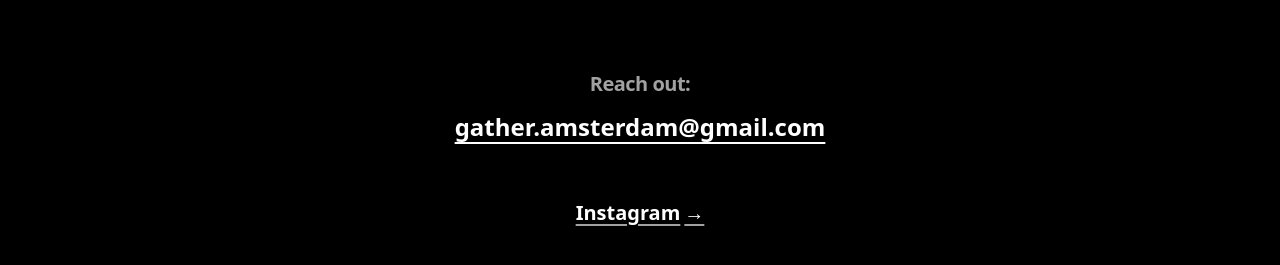
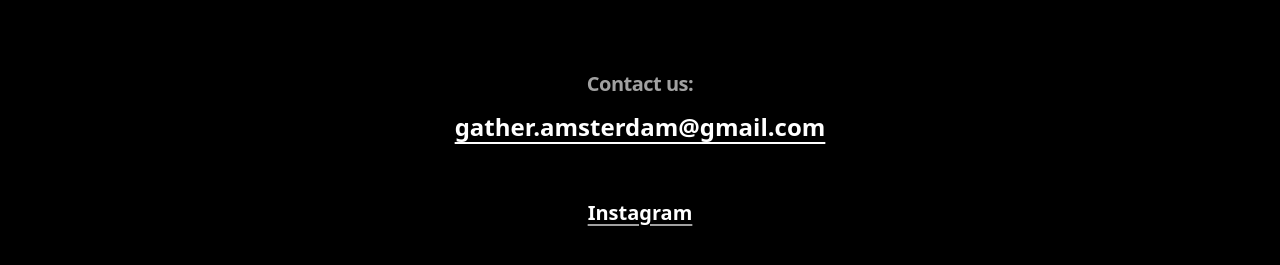
Before and after one commit to namgiang/gather, a Next.js app: page / in a window 1280 px wide. Shown: the part 1482-1747 px from the top of the page. Built offline with nearby package versions, Linux system fonts and the light colour scheme.

Commit message:
feat: update copy of the Contact

```diff
--- a/src/app/_components/Contact.tsx
+++ b/src/app/_components/Contact.tsx
@@ -9,7 +9,7 @@
       <div className="w-full max-w-[400px] mx-auto space-y-10 md:space-y-12">
         <div className="md:text-center">
           <h3 className="text-lg md:text-xl font-semibold text-neutral-400 tracking-tight">
-            Reach out:
+            Contact us:
           </h3>
           <p className="mt-3 text-xl md:text-2xl font-bold leading-snug break-words">
             <Link
@@ -28,7 +28,7 @@
             rel="noopener noreferrer"
             className="underline underline-offset-4 decoration-neutral-400 hover:decoration-[#B7C5A3] transition-colors flex items-center gap-1"
           >
-            Instagram <span aria-hidden>→</span>
+            Instagram
           </motion.a>
         </div>
       </div>
```
